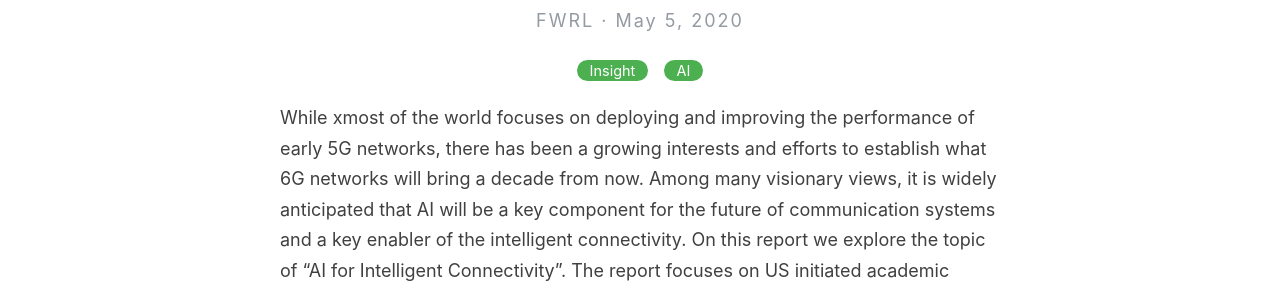
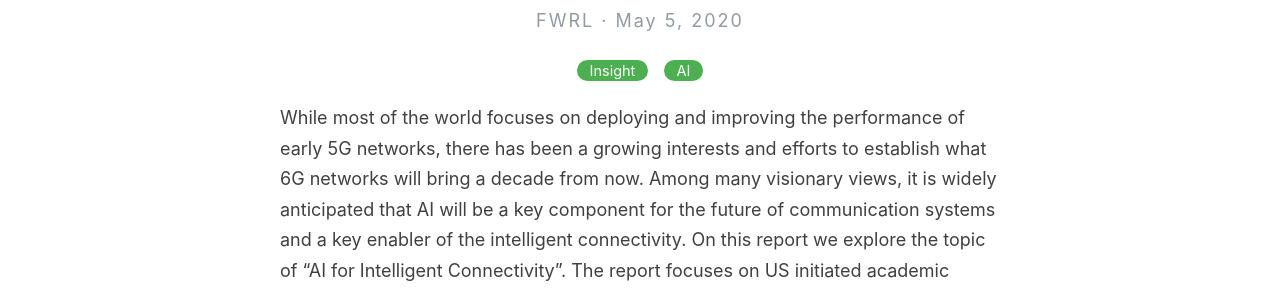
Before and after one commit to futureweiwirelesslab/wreports, a Jekyll site: the page built from _posts/2020-05-05-InsightReport.md, in a window 1280 px wide and 900 px high. Shown: the part 239-531 px from the top of the window. Built offline with Jekyll 4.4.1, drawn with Linux system fonts in a browser that asks for light colours; some of the changed text lies outside the part shown.

Commit message:
Update 2020-05-05-InsightReport.md

```diff
--- a/_posts/2020-05-05-InsightReport.md
+++ b/_posts/2020-05-05-InsightReport.md
@@ -1,15 +1,27 @@
 ---
 layout: post
 title: AI for Intelligent Connectivity
-categories: [Insight, AI]
+categories:
+  - Insight
+  - AI
 comments_id: 1
-excerpt: While xmost of the world focuses on deploying and improving the performance of early 5G networks, there has been a growing interests and efforts to establish what 6G networks will bring a decade from now. Among many visionary views, it is widely anticipated that AI will be a key component for the future of communication systems and a key enabler of the intelligent connectivity. On this report we explore the topic of “AI for Intelligent Connectivity”. The report focuses on US initiated academic research, industry initiatives and policies (but not exclusively), as illustrated in the following chart, based on public available information.
+excerpt: >-
+  While xmost of the world focuses on deploying and improving the performance of
+  early 5G networks, there has been a growing interests and efforts to establish
+  what 6G networks will bring a decade from now. Among many visionary views, it
+  is widely anticipated that AI will be a key component for the future of
+  communication systems and a key enabler of the intelligent connectivity. On
+  this report we explore the topic of “AI for Intelligent Connectivity”. The
+  report focuses on US initiated academic research, industry initiatives and
+  policies (but not exclusively), as illustrated in the following chart, based
+  on public available information.
+published: true
 ---
-While xmost of the world focuses on deploying and improving the performance of early 5G networks, there has been a growing interests and efforts to establish what 6G networks will bring a decade from now. Among many visionary views, it is widely anticipated that AI will be a key component for the future of communication systems and a key enabler of the intelligent connectivity. On this report we explore the topic of “AI for Intelligent Connectivity”. The report focuses on US initiated academic research, industry initiatives and policies (but not exclusively), as illustrated in the following chart, based on public available information.
+While most of the world focuses on deploying and improving the performance of early 5G networks, there has been a growing interests and efforts to establish what 6G networks will bring a decade from now. Among many visionary views, it is widely anticipated that AI will be a key component for the future of communication systems and a key enabler of the intelligent connectivity. On this report we explore the topic of “AI for Intelligent Connectivity”. The report focuses on US initiated academic research, industry initiatives and policies (but not exclusively), as illustrated in the following chart, based on public available information.
 
 ![ai.png](../images/ai2.png)
 
-The report covers a wide range of topics as outlined below. Read the full report [HERE](https://github.com/futureweiwirelesslab/report/raw/master/attachement/report.pdf)
+The report covers a wide range of topics as outlined below. Read the full report [HERE](https://github.com/futureweiwirelesslab/wreports/raw/master/attachement/report.pdf)
 
 * AI - US university: Berkeley AI Research
     * Systems Challenges for AI - A Berkeley View
```
